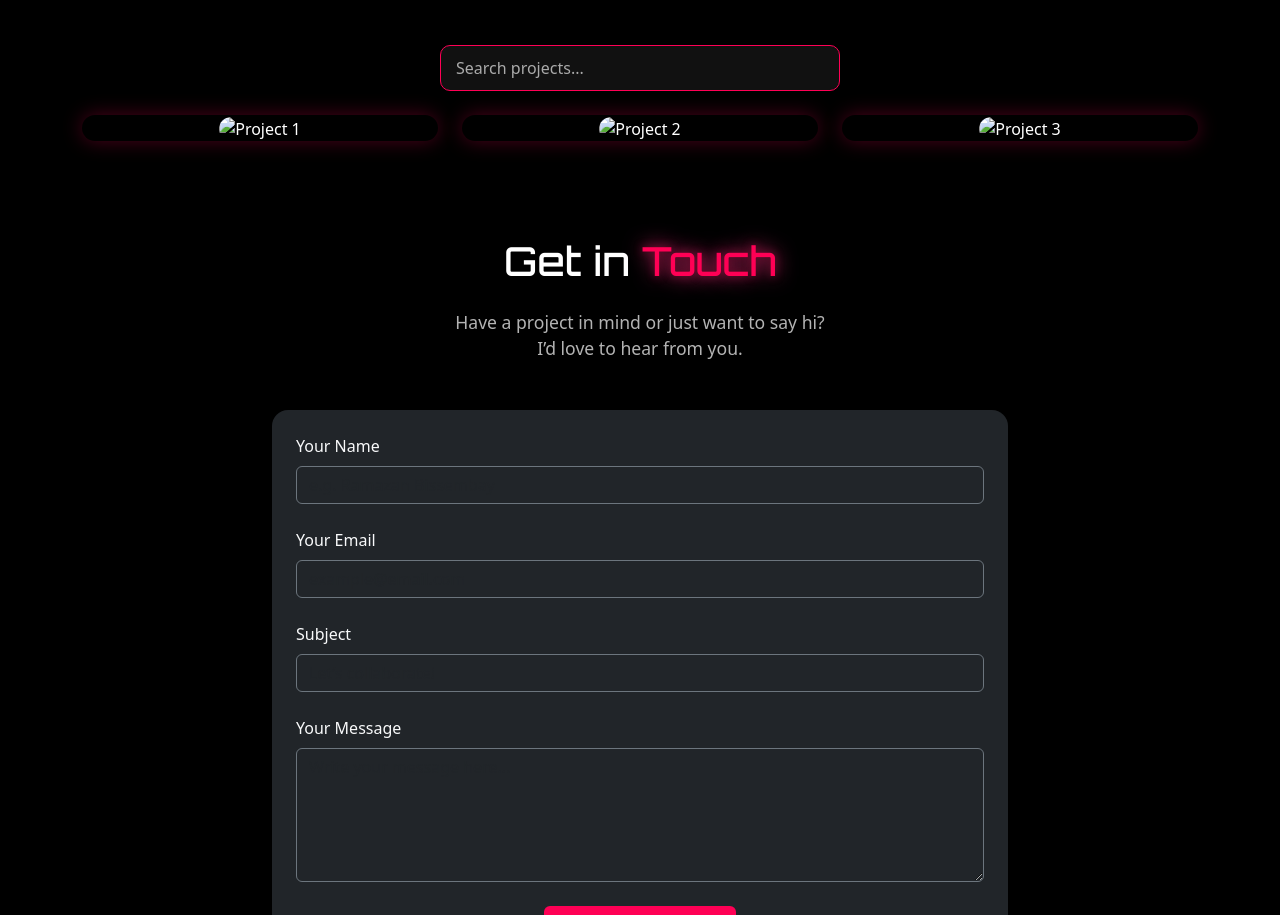
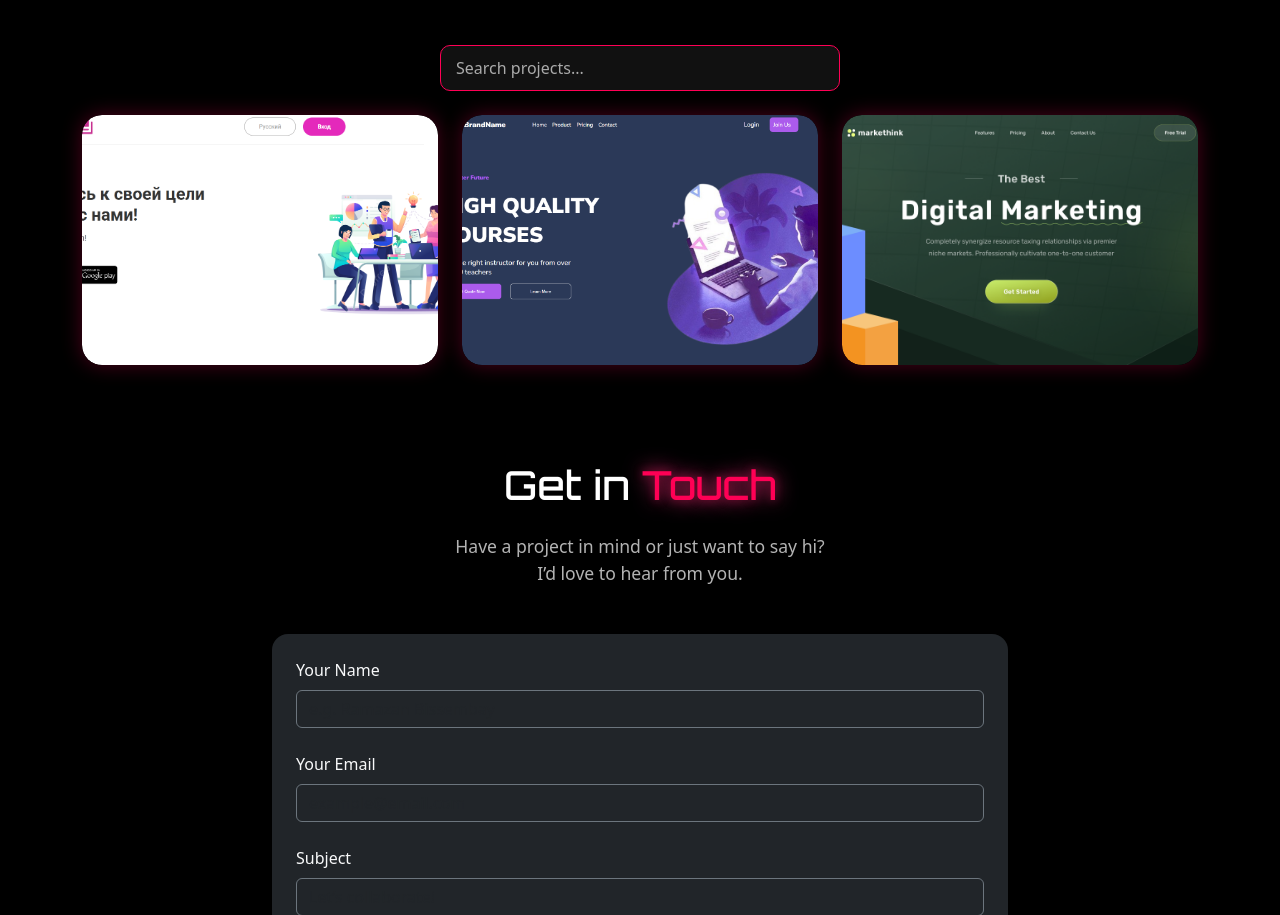
Before and after one commit to Rompahan/Portfolio-Finally.github.io, a plain HTML site: page index.html in a window 1280 px wide. Shown: the part 2512-3427 px from the top of the page. Drawn offline with nearby package versions, Linux system fonts and the light colour scheme.

Commit message:
Updated portfolio

```diff
--- a/index.html
+++ b/index.html
@@ -229,7 +229,7 @@
       <!-- Project 1 -->
       <div class="col-md-4">
         <div class="project-card" data-title="Portfolio Web Site">
-          <img src="../web asiks/web tehnologies asik 3/Снимок экрана 2025-09-28 191023.png" alt="Project 1" class="project-img">
+          <img src="./Снимок экрана 2025-09-28 191023.png" alt="Project 1" class="project-img">
           <div class="project-overlay">
             <h3>Portfolio Website</h3>
             <p>Personal portfolio built with HTML, CSS, Bootstrap & jQuery.</p>
@@ -243,7 +243,7 @@
       <!-- Project 2 -->
       <div class="col-md-4">
         <div class="project-card" data-title="Task Manager Web Site">
-          <img src="../web asiks/web tehnologies asik 3/Снимок экрана 2025-09-28 191804.png" alt="Project 2" class="project-img">
+          <img src="./Снимок экрана 2025-09-28 191804.png" alt="Project 2" class="project-img">
           <div class="project-overlay">
             <h3>Task Manager App</h3>
             <p>Task manager using JavaScript & Firebase for real-time updates.</p>
@@ -257,7 +257,7 @@
       <!-- Project 3 -->
       <div class="col-md-4">
         <div class="project-card" data-title="Landing Page Web Site">
-          <img src="../web asiks/web tehnologies asik 3/Снимок экрана 2025-09-28 192350.png" alt="Project 3" class="project-img">
+          <img src="./Снимок экрана 2025-09-28 192350.png" alt="Project 3" class="project-img">
           <div class="project-overlay">
             <h3>Landing Page Design</h3>
             <p>Modern landing page with gradient effects and responsive design.</p>
```
Also changed, not shown: Снимок экрана 2025-09-28 191023.png (added), Снимок экрана 2025-09-28 191804.png (added), Снимок экрана 2025-09-28 192350.png (added), 1 other file.
